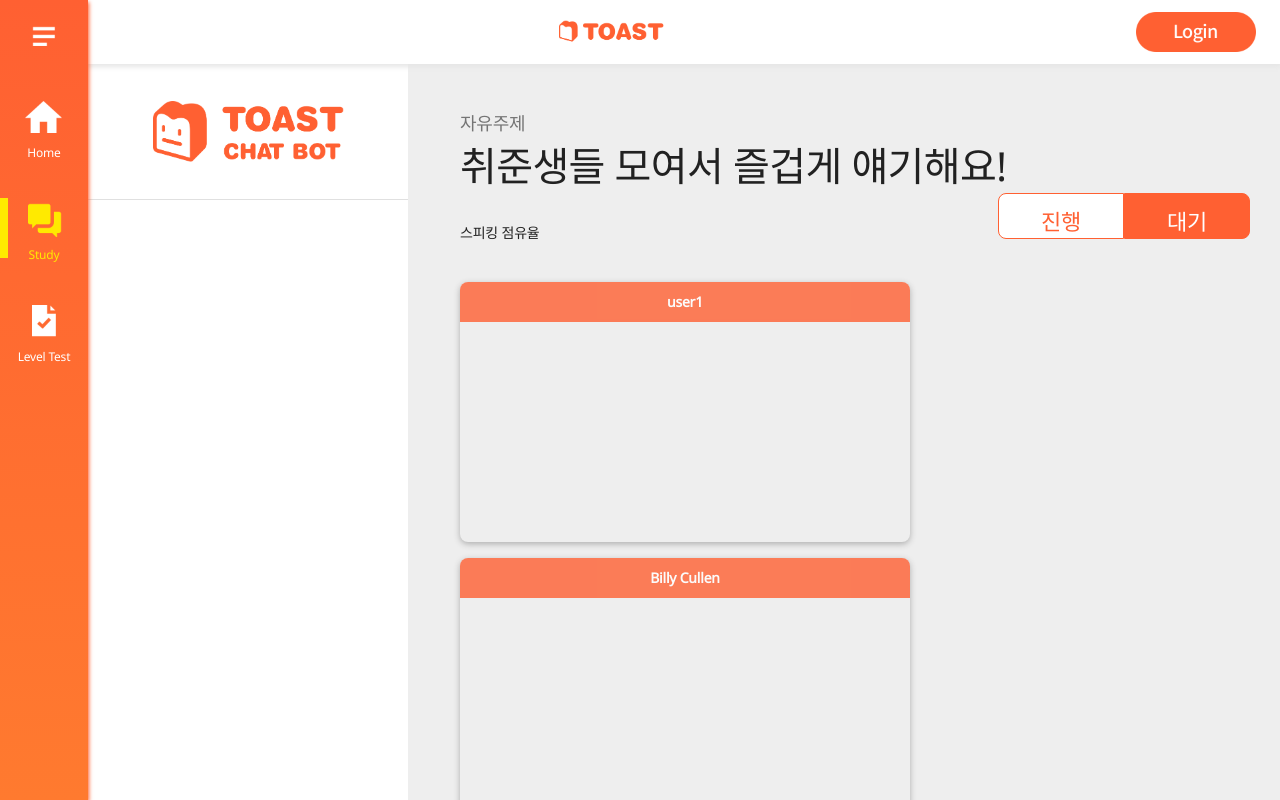
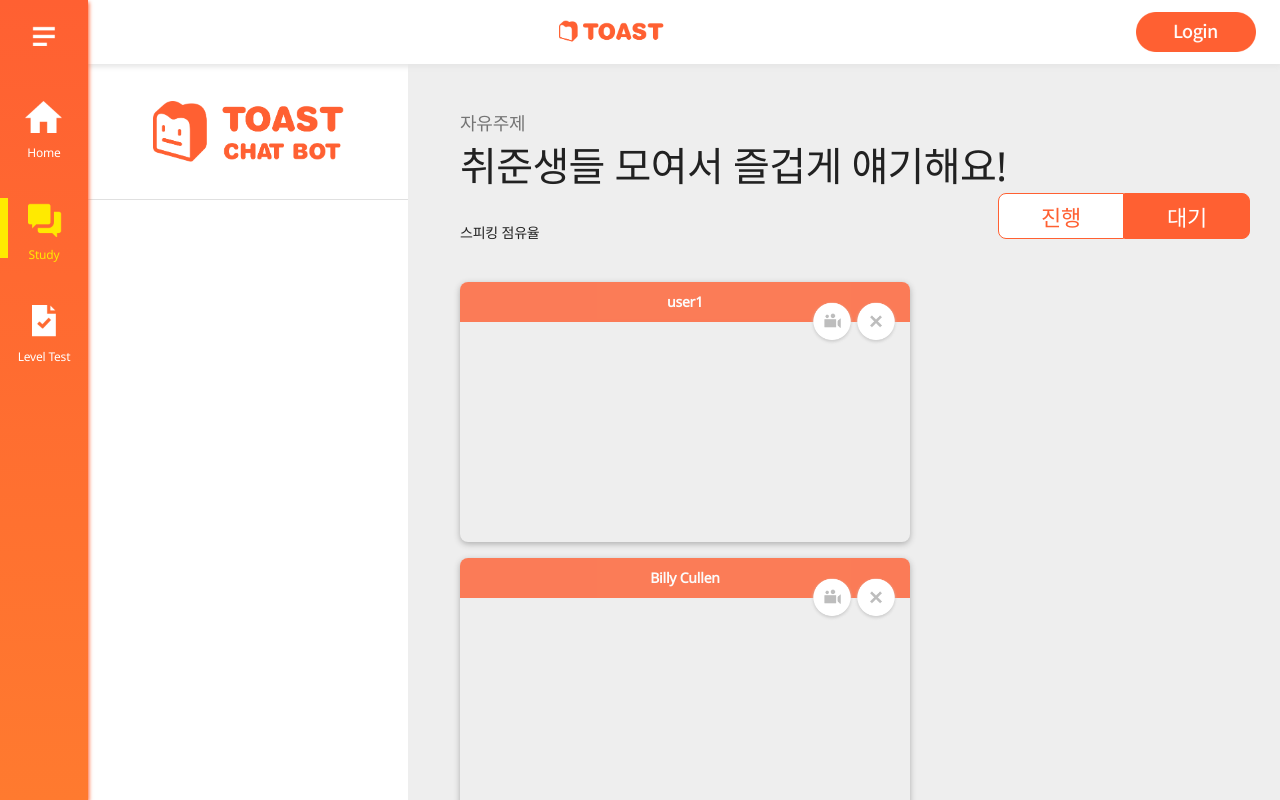
Before and after one commit to teamtoast/toast-pc, a React app: page /studystart in a window 1280 px wide. Built offline with nearby package versions, Linux system fonts and the light colour scheme.

Commit message:
fixed studyroom-start

```diff
--- a/src/components/StudyRoom-Start/StudyRoomStart.js
+++ b/src/components/StudyRoom-Start/StudyRoomStart.js
@@ -26,6 +26,18 @@ const UserList = () => {
                 <div className="user-nickname">
                     <p>{User.userNickname}</p>
                 </div>
+                {/*본인인 경우만 button-list 보이도록*/}
+                <div className="button-list">
+                    <button>
+                        <img src={require('./img/button-picture@3x.png')}
+                             className="Button_Picture" alt=""/>
+                    </button>
+                    <button>
+                        <img src={require('./img/button-out@3x.png')}
+                             className="Button_Out" alt=""/>
+                    </button>
+                </div>
+
             </div>
         </li>
     );
--- a/src/components/StudyRoom-Start/StudyRoomStart.scss
+++ b/src/components/StudyRoom-Start/StudyRoomStart.scss
@@ -72,7 +72,7 @@
             color: white;
 
             > p {
-              margin: 10px 0px;
+              margin: 6px 0px;
             }
           }
           .Rectangle-8-active {
@@ -111,7 +111,7 @@
           height: 260px;
           border-radius: 8px;
           box-shadow: 0 2px 6px 0 #aeaeae;
-
+          position: relative;
           .user-nickname {
             opacity: 0.8;
             border-radius: 8px 8px 0px 0px;
@@ -129,9 +129,18 @@
               margin: 0px;
               padding: 10px 0px 0px 0px;
             }
+          }
+          .button-list {
+            position: absolute;
+            bottom: 192px;
+            right: 12px;
+            .Button_Picture, .Button_Out{
+              width: 44px;
+              height: 44px;
+              object-fit: contain;
+            }
+          }
 
-
-          }
         }
         .user-card-empty {
           background-color: #d8d8d8;
--- a/src/components/StudyRoom/StudyRoom.scss
+++ b/src/components/StudyRoom/StudyRoom.scss
@@ -131,8 +131,7 @@
               color: #ffffff;
               margin: 0px;
               padding-top: 3px;
-
-              display: inline-block;
+              margin: 0px;
             }
           }
 
@@ -177,7 +176,7 @@
                 letter-spacing: -0.2px;
                 text-align: center;
                 color: #ffffff;
-                margin:6px 0px 0px 0px;
+                margin: 4px 0px;
               }
 
             }
@@ -353,7 +352,8 @@
         text-align: center;
         background-color: white;
         >p {
-          margin: 10px 0px;
+          margin: 6px 0px;
+
         }
       }
       .Rectangle-8-active {
--- a/src/components/StudyRoomList/StudyRoomList.scss
+++ b/src/components/StudyRoomList/StudyRoomList.scss
@@ -62,6 +62,8 @@
       letter-spacing: -0.2px;
       text-align: center;
       color: #ffffff;
+      margin: 12px;
+
     }
   }
 
@@ -155,7 +157,6 @@
       width: 232px;
       height: 40px;
       object-fit: contain;
-
     }
   }
 
--- a/src/components/StudyRoomList/studyRoomList.js
+++ b/src/components/StudyRoomList/studyRoomList.js
@@ -92,15 +92,16 @@ function StudyRooms(props) {
                         </tbody>
                     </table>
                 </div>
+                {(studyRoom.state === "pending" ?
                         <NavLink exact to={{pathname: '/study/' + props.categoryID + "/" + studyRoom.studyroomID}}>
                             <button>
-                            {(studyRoom.state === "pending" ?
                                 <img src={require('./img/button-in@3x.png')} className="Button_In" alt=""/>
-                                : <img src={require('./img/button-ban@3x.png')} className="Button_In Button_In_Ban" alt=""/>)}
                             </button>
-
                         </NavLink>
-
+                        :
+                        <img src={require('./img/button-ban@3x.png')} className="Button_In Button_In_Ban"
+                             alt=""/>
+                )}
             </div>
 
         </li>
@@ -111,7 +112,7 @@ function StudyRooms(props) {
 }
 
 
-const CreateModal = ({modalSubmit, modalShow,children}) => {
+const CreateModal = ({modalSubmit, modalShow, children}) => {
 
     const studyRoomInfo = {
         studyroomTitle: "",
@@ -144,7 +145,6 @@ class StudyRoomList extends Component {
         },
         modalShow: false
     };
-
 
 
     showModal = () => {
```
Also changed, not shown: src/components/StudyRoom-Start/img/button-out@3x.png (added), src/components/StudyRoom-Start/img/button-picture@3x.png (added). Lines whose indentation alone changed are shown as unchanged.
